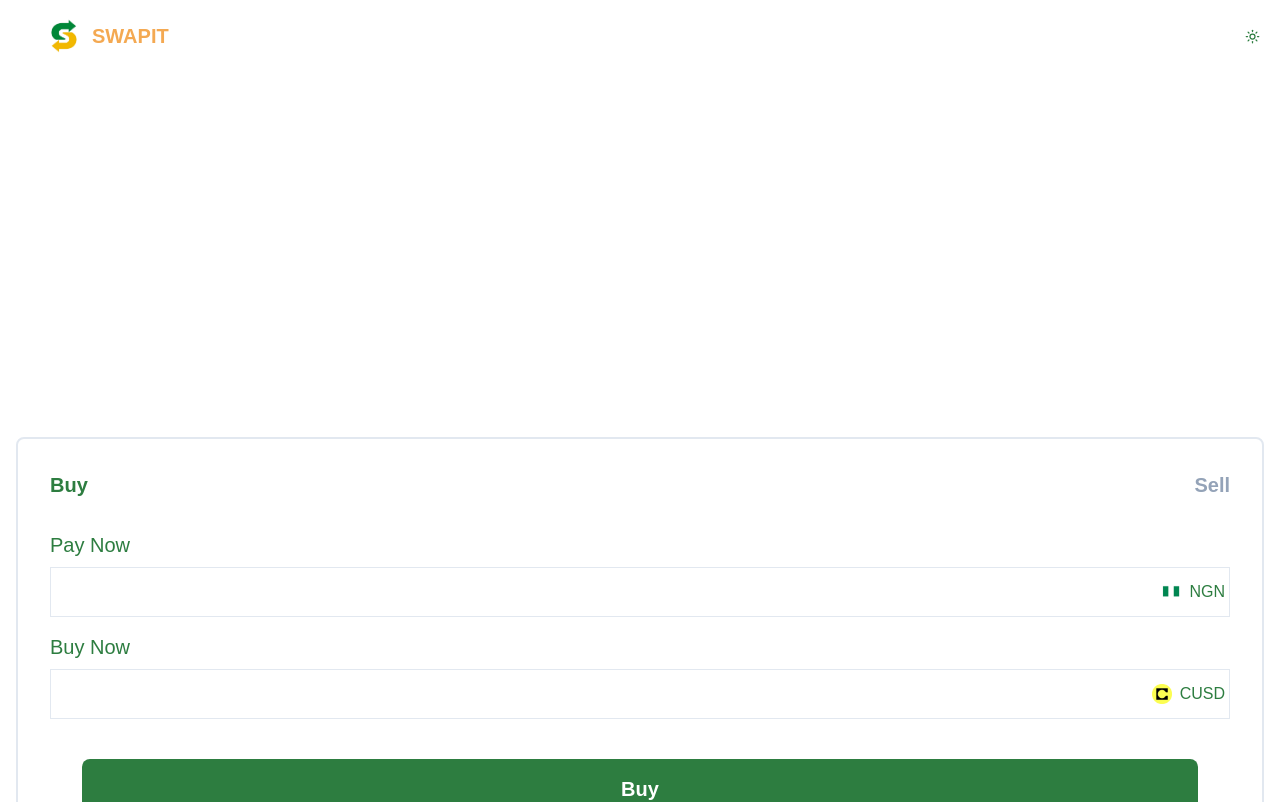
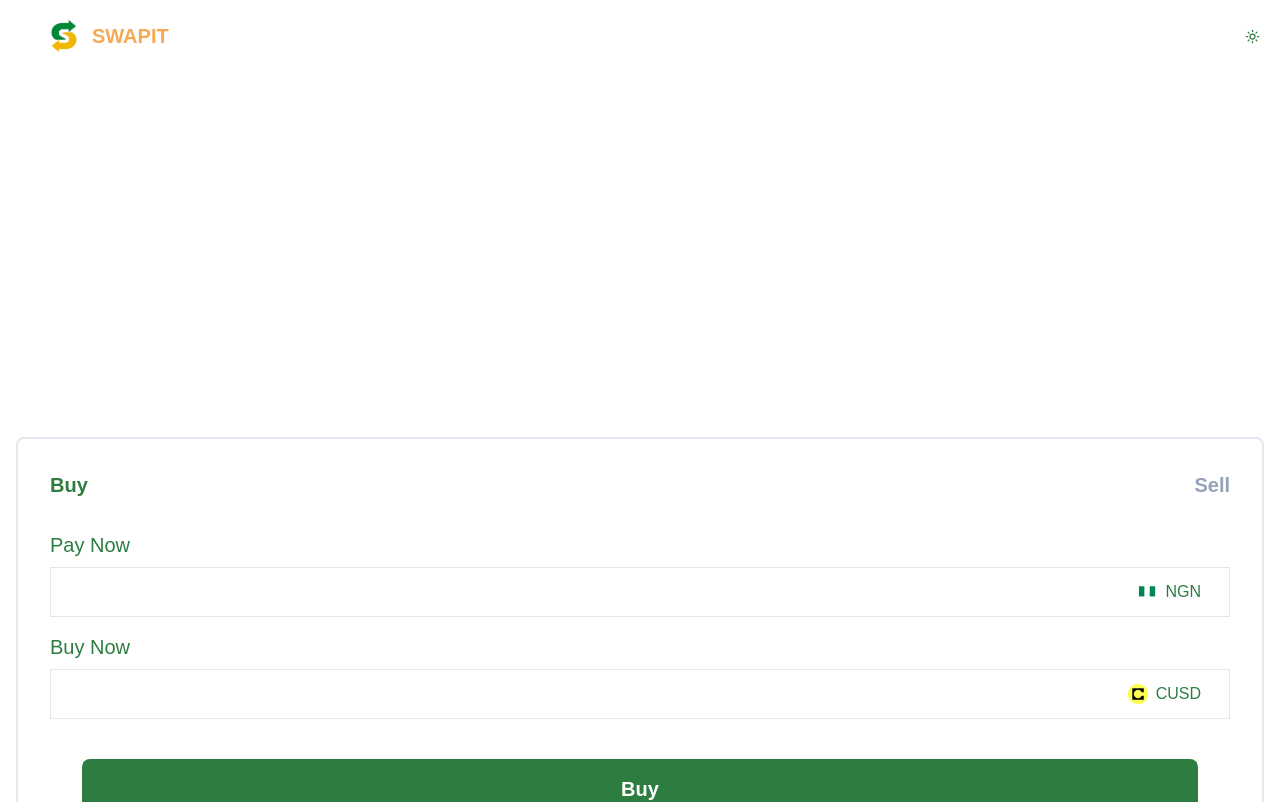
Before and after one commit to Preciousnnebuogor/Swapit, a Next.js app: page /login in a window 1280 px wide. Shown: the top 802 px of the page. Built offline with nearby package versions, Linux system fonts and the light colour scheme.

Commit message:
adjusted login

```diff
--- a/app/login/page.tsx
+++ b/app/login/page.tsx
@@ -49,9 +49,9 @@ export default function Login() {
             }}
             value={nairaValue}
           />
-          <div className={`flex justify-between items-center space-x-2 `}>
+          <div className={`flex justify-between items-center space-x-2 pr-6 `}>
             <img src="/nig.png" className={"h-[20px] w-[20px] "} />
-            <p>NGN</p>
+            <p className={``}>NGN</p>
           </div>
         </div>
 
@@ -72,7 +72,7 @@ export default function Login() {
             }}
             value={celoValue}
           />
-          <div className={`flex justify-between items-center space-x-2  `}>
+          <div className={`flex justify-between items-center space-x-2 pr-6 `}>
             <img src="/celo.png" className={"h-[20px] w-[20px] "} />
             <p>CUSD</p>
           </div>
```
